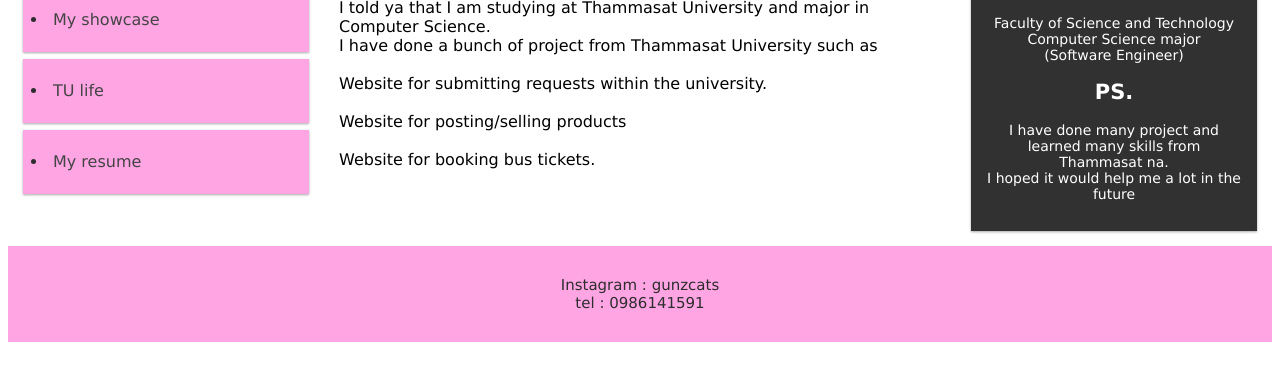
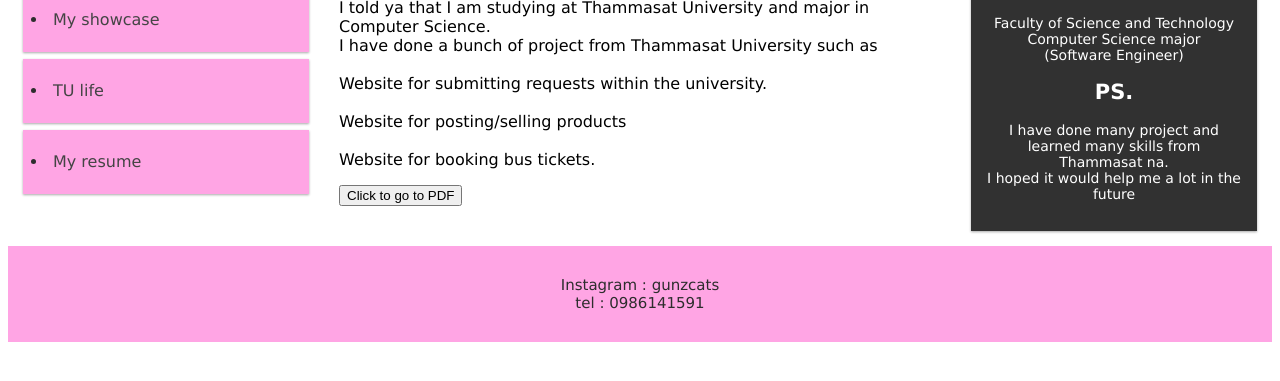
Before and after one commit to Gunzcats/KornkanokPages, a plain HTML site: page resume.html in a window 1280 px wide. Shown: the part 233-614 px from the top of the page. Drawn offline with Linux system fonts and the light colour scheme.

Commit message:
add Button

```diff
--- a/resume.html
+++ b/resume.html
@@ -26,6 +26,8 @@
         <p>I told ya that I am studying at Thammasat University and major in Computer Science. <br> I have done a bunch of project from Thammasat University such as <br><br> Website for submitting requests
             within the university. <br><br> Website for posting/selling products <br><br> Website for booking bus tickets.</p>
 
+       <button onclick="window.location.href='./pdf/Resume.pdf'">Click to go to PDF</button>
+
       </div>
 
       <div class="col-3 col-s-12">
```
Also changed, not shown: 1 other file.
